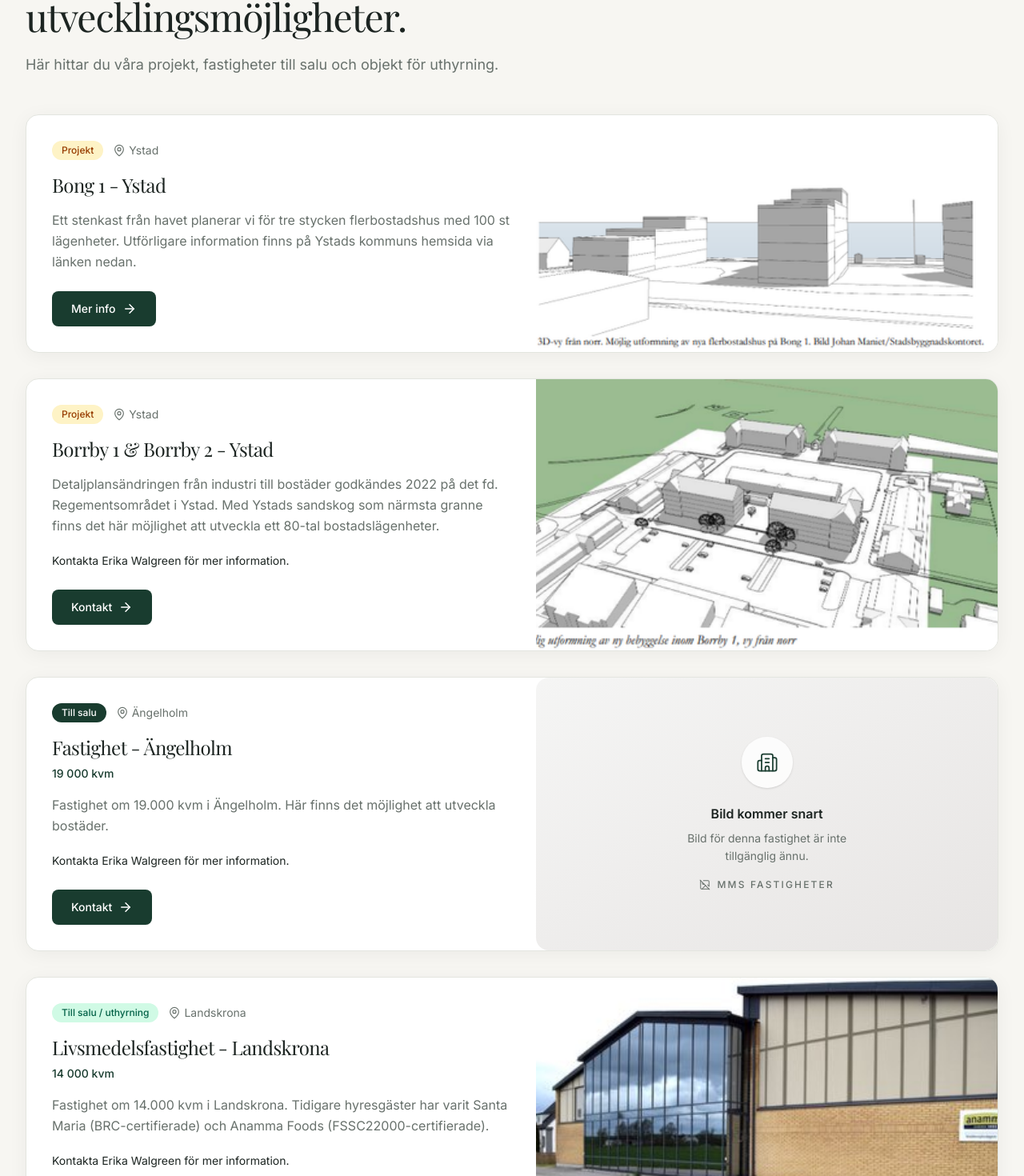
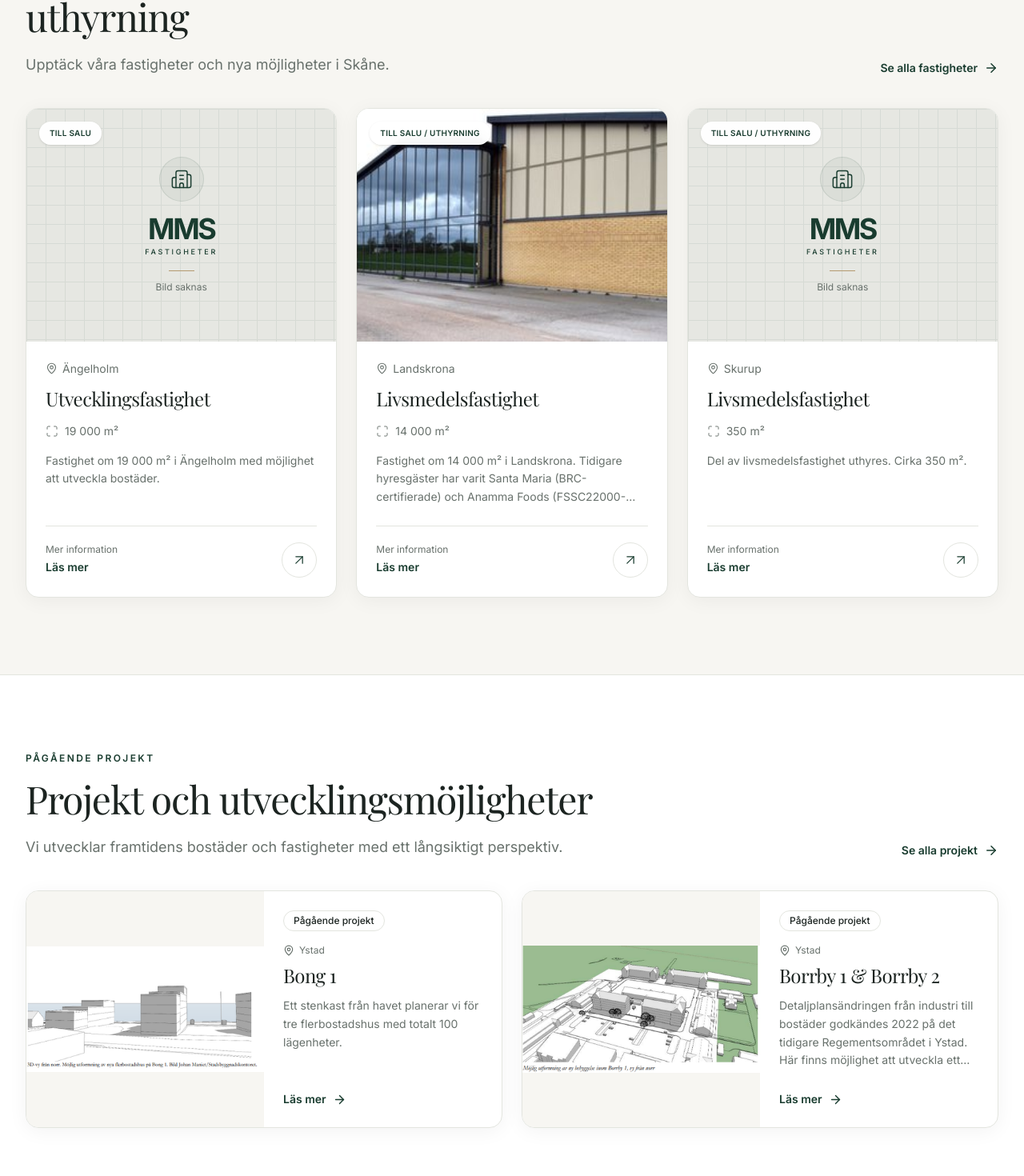
Before and after one commit to Margo-Katsan/mmsfastigheter, a Next.js app: page / in a window 1280 px wide. Shown: the part 1186-2656 px from the top of the page at 80% size. Built offline with nearby package versions, Linux system fonts and the light colour scheme; a web font is replaced by a local one.

Commit message:
feat: enhance property cards and add projects section

```diff
--- a/src/app/page.tsx
+++ b/src/app/page.tsx
@@ -1,13 +1,15 @@
 import { Hero } from "@/components/sections/Hero";
 import { Statistics } from "@/components/sections/Statistics";
-import { Properties } from "@/components/sections/Properties";
+import { FeaturedProperties } from "@/components/sections/FeaturedProperties";
+import { Projects } from "@/components/sections/Projects";
 
 export default function Home() {
   return (
     <main className="flex-1">
       <Hero />
       <Statistics />
-      <Properties />
+      <FeaturedProperties />
+      <Projects />
     </main>
   );
 }
--- /dev/null
+++ b/src/components/sections/FeaturedProperties.tsx
@@ -0,0 +1,43 @@
+import Link from "next/link";
+import { ArrowRight } from "lucide-react";
+
+import { Container } from "@/components/ui/Container";
+import { SectionHeading } from "@/components/ui/SectionHeading";
+import { PropertyCard } from "@/components/ui/PropertyCard";
+import { availableProperties } from "@/data/properties";
+
+export function FeaturedProperties() {
+  return (
+    <section
+      id="fastigheter"
+      className="bg-background py-16 lg:py-24"
+    >
+      <Container>
+        <div className="flex flex-col justify-between gap-6 lg:flex-row lg:items-end">
+          <SectionHeading
+            eyebrow="Utvalda fastigheter"
+            title="Aktuella fastigheter till salu och uthyrning"
+            description="Upptäck våra fastigheter och nya möjligheter i Skåne."
+          />
+
+          <Link
+            href="/fastigheter"
+            className="inline-flex shrink-0 items-center gap-2 self-start text-sm font-semibold text-primary transition-colors hover:text-primary-dark lg:self-auto"
+          >
+            Se alla fastigheter
+            <ArrowRight size={18} aria-hidden="true" />
+          </Link>
+        </div>
+
+        <div className="mt-10 grid gap-6 sm:grid-cols-2 lg:grid-cols-3">
+          {availableProperties.map((property) => (
+            <PropertyCard
+              key={property.id}
+              property={property}
+            />
+          ))}
+        </div>
+      </Container>
+    </section>
+  );
+}
--- /dev/null
+++ b/src/components/sections/Projects.tsx
@@ -0,0 +1,43 @@
+import Link from "next/link";
+import { ArrowRight } from "lucide-react";
+
+import { Container } from "@/components/ui/Container";
+import { SectionHeading } from "@/components/ui/SectionHeading";
+import { developmentProjects } from "@/data/properties";
+import { ProjectCard } from "../ui/ProjectCard";
+
+export function Projects() {
+  return (
+    <section
+      id="projekt"
+      className="border-y border-border bg-surface py-16 lg:py-24"
+    >
+      <Container>
+        <div className="flex flex-col justify-between gap-6 lg:flex-row lg:items-end">
+          <SectionHeading
+            eyebrow="Pågående projekt"
+            title="Projekt och utvecklingsmöjligheter"
+            description="Vi utvecklar framtidens bostäder och fastigheter med ett långsiktigt perspektiv."
+          />
+
+          <Link
+            href="/projekt"
+            className="inline-flex shrink-0 items-center gap-2 self-start text-sm font-semibold text-primary lg:self-auto"
+          >
+            Se alla projekt
+            <ArrowRight size={18} aria-hidden="true" />
+          </Link>
+        </div>
+
+        <div className="mt-10 grid gap-6 lg:grid-cols-2">
+          {developmentProjects.map((project) => (
+            <ProjectCard
+              key={project.id}
+              project={project}
+            />
+          ))}
+        </div>
+      </Container>
+    </section>
+  );
+}
--- a/src/components/sections/Properties.tsx
+++ /dev/null
@@ -1,27 +0,0 @@
-import { Container } from "@/components/ui/Container";
-import { SectionHeading } from "@/components/ui/SectionHeading";
-import { PropertyCard } from "@/components/ui/PropertyCard";
-import { properties } from "@/data/properties";
-
-export function Properties() {
-  return (
-    <section className="bg-background py-20 lg:py-24">
-      <Container>
-        <SectionHeading
-          eyebrow="Fastigheter & projekt"
-          title="Aktuella objekt och utvecklingsmöjligheter."
-          description="Här hittar du våra projekt, fastigheter till salu och objekt för uthyrning."
-        />
-
-        <div className="mt-12 space-y-8">
-          {properties.map((property) => (
-            <PropertyCard
-              key={property.id}
-              property={property}
-            />
-          ))}
-        </div>
-      </Container>
-    </section>
-  );
-}
--- a/src/components/ui/ImagePlaceholder.tsx
+++ b/src/components/ui/ImagePlaceholder.tsx
@@ -1,27 +1,56 @@
-import { Building2, ImageOff } from "lucide-react";
+import { Building2 } from "lucide-react";
+import { cn } from "@/lib/utils";
 
-export function ImagePlaceholder() {
+type ImagePlaceholderProps = {
+  className?: string;
+};
+
+export function ImagePlaceholder({
+  className,
+}: ImagePlaceholderProps) {
   return (
-    <div className="flex h-full min-h-[260px] w-full flex-col items-center justify-center rounded-2xl bg-linear-to-br from-stone-100 to-stone-200 text-center">
-      <div className="flex size-16 items-center justify-center rounded-full bg-white/80 shadow-sm">
-        <Building2
-          size={28}
-          strokeWidth={1.5}
-          className="text-primary"
-        />
-      </div>
+    <div
+      className={cn(
+        "relative flex h-full w-full items-center justify-center overflow-hidden bg-primary/8",
+        className
+      )}
+    >
+      {/* Architectural grid */}
+      <div
+        aria-hidden="true"
+        className="absolute inset-0 opacity-[0.07]"
+        style={{
+          backgroundImage: `
+            linear-gradient(to right, #193c2f 1px, transparent 1px),
+            linear-gradient(to bottom, #193c2f 1px, transparent 1px)
+          `,
+          backgroundSize: "24px 24px",
+        }}
+      />
 
-      <p className="mt-5 text-base font-semibold text-foreground">
-        Bild kommer snart
-      </p>
+      <div className="relative flex flex-col items-center px-4 py-8 text-center">
+        <div className="flex size-14 items-center justify-center rounded-full border border-primary/10 bg-primary/5">
+          <Building2
+            size={28}
+            strokeWidth={1.25}
+            className="text-primary"
+            aria-hidden="true"
+          />
+        </div>
 
-      <p className="mt-2 max-w-[220px] text-sm leading-relaxed text-muted">
-        Bild för denna fastighet är inte tillgänglig ännu.
-      </p>
+        <span className="mt-4 text-4xl font-bold leading-none tracking-[-0.07em] text-primary">
+          MMS
+        </span>
 
-      <div className="mt-4 inline-flex items-center gap-2 text-xs font-medium uppercase tracking-[0.18em] text-muted">
-        <ImageOff size={14} strokeWidth={1.75} />
-        MMS Fastigheter
+        <span className="mt-1 text-[9px] font-medium tracking-[0.3em] text-primary">
+          FASTIGHETER
+        </span>
+
+        <span className="mt-4 h-px w-8 bg-accent" />
+
+        <p className="mt-3 text-xs text-muted">
+          Bild saknas
+        </p>
       </div>
     </div>
   );
--- /dev/null
+++ b/src/components/ui/ProjectCard.tsx
@@ -0,0 +1,65 @@
+import Link from "next/link";
+import { ArrowRight, MapPin } from "lucide-react";
+
+import { PropertyImage } from "@/components/ui/PropertyImage";
+import { Badge } from "@/components/ui/Badge";
+import type { Property } from "@/types/property";
+
+type ProjectCardProps = {
+  project: Property;
+};
+
+export function ProjectCard({
+  project,
+}: ProjectCardProps) {
+  return (
+    <article className="group grid h-full overflow-hidden rounded-card border border-border bg-surface shadow-card transition-shadow hover:shadow-elevated md:grid-cols-2">
+      <Link
+        href={project.href}
+        aria-label={`Visa projektet ${project.title}`}
+        className="relative min-h-56 overflow-hidden bg-background"
+      >
+        <PropertyImage
+          src={project.image}
+          alt={`Planillustration för ${project.title}`}
+          sizes="(max-width: 767px) 100vw, 50vw"
+          contain
+        />
+      </Link>
+
+      <div className="flex flex-col items-start p-6">
+        <Badge variant="outline">
+          Pågående projekt
+        </Badge>
+
+        <div className="mt-4 flex items-center gap-1.5 text-xs text-muted">
+          <MapPin size={14} aria-hidden="true" />
+          {project.location}
+        </div>
+
+        <h3 className="mt-2 font-display text-2xl leading-tight text-foreground">
+          {project.title}
+        </h3>
+
+        <p className="mt-3 line-clamp-4 text-sm leading-relaxed text-muted">
+          {project.description}
+        </p>
+
+        <div className="mt-auto pt-6">
+          <Link
+            href={project.href}
+            className="inline-flex items-center gap-2 text-sm font-semibold text-primary"
+          >
+            Läs mer
+
+            <ArrowRight
+              size={17}
+              aria-hidden="true"
+              className="transition-transform motion-safe:group-hover:translate-x-1"
+            />
+          </Link>
+        </div>
+      </div>
+    </article>
+  );
+}
--- a/src/components/ui/PropertyCard.tsx
+++ b/src/components/ui/PropertyCard.tsx
@@ -1,10 +1,14 @@
-import Image from "next/image";
 import Link from "next/link";
-import { ArrowRight, MapPin } from "lucide-react";
+import {
+  ArrowUpRight,
+  MapPin,
+  Maximize,
+  Building2,
+} from "lucide-react";
 
 import { Badge } from "@/components/ui/Badge";
-import { Button } from "@/components/ui/Button";
-import { ImagePlaceholder } from "@/components/ui/ImagePlaceholder";
+import { PropertyImage } from "@/components/ui/PropertyImage";
+import { formatArea } from "@/lib/formatters";
 import { cn } from "@/lib/utils";
 import type { Property } from "@/types/property";
 
@@ -13,90 +17,126 @@ type PropertyCardProps = {
   className?: string;
 };
 
-function getBadgeVariant(status: Property["status"]) {
-  if (status === "Projekt") return "warning";
-  if (status === "Till salu / uthyrning") return "success";
-  return "default";
-}
-
 export function PropertyCard({
   property,
   className,
 }: PropertyCardProps) {
-  const {
-    title,
-    location,
-    status,
-    description,
-    image,
-    contactText,
-    ctaLabel = "Läs mer",
-    href = "#",
-    area,
-  } = property;
-
   return (
     <article
       className={cn(
-        "overflow-hidden rounded-card border border-border bg-surface shadow-card transition-shadow hover:shadow-elevated",
+        "group flex h-full flex-col overflow-hidden rounded-card",
+        "border border-border bg-surface shadow-card",
+        "transition-all duration-300",
+        "motion-safe:hover:-translate-y-1 hover:shadow-elevated",
         className
       )}
     >
-      <div className="grid gap-0 lg:grid-cols-[1.05fr_0.95fr]">
-        <div className="order-2 flex flex-col p-6 lg:order-1 lg:p-8">
-          <div className="mb-4 flex flex-wrap items-center gap-3">
-            <Badge variant={getBadgeVariant(status)}>{status}</Badge>
+      {/* Property image */}
+      <Link
+        href={property.href}
+        aria-label={`Visa ${property.title} i ${property.location}`}
+        className="relative block aspect-[4/3] overflow-hidden bg-background"
+      >
+        <PropertyImage
+          src={property.image}
+          alt={`${property.title} i ${property.location}`}
+          contain={property.status === "Projekt"}
+        />
 
-            <span className="inline-flex items-center gap-1 text-sm text-muted">
-              <MapPin size={16} strokeWidth={1.75} />
-              {location}
-            </span>
-          </div>
+        {/* Status */}
+        <div className="absolute top-4 left-4">
+          <Badge className="border border-white/30 bg-white/95 px-3 py-1.5 text-[10px] font-semibold uppercase tracking-wide text-primary shadow-sm backdrop-blur-sm">
+            {property.status}
+          </Badge>
+        </div>
+      </Link>
 
-          <h3 className="text-2xl leading-tight text-foreground">
-            {title}
-          </h3>
+      {/* Content */}
+      <div className="flex flex-1 flex-col p-5 sm:p-6">
+        {/* Location */}
+        <div className="flex items-center gap-1.5 text-sm text-muted">
+          <MapPin
+            size={15}
+            strokeWidth={1.75}
+            aria-hidden="true"
+          />
+          <span>{property.location}</span>
+        </div>
 
-          {area && (
-            <p className="mt-2 text-sm font-medium text-primary">
-              {area}
-            </p>
+        {/* Title */}
+        <h3 className="mt-3 font-display text-2xl leading-tight text-foreground">
+          <Link
+            href={property.href}
+            className="transition-colors hover:text-primary"
+          >
+            {property.title}
+          </Link>
+        </h3>
+
+        {/* Property information */}
+        <div className="mt-4 flex flex-wrap items-center gap-4">
+          {property.area !== undefined && (
+            <div className="flex items-center gap-2 text-sm text-muted">
+              <Maximize
+                size={16}
+                strokeWidth={1.5}
+                aria-hidden="true"
+              />
+
+              <span>{formatArea(property.area)}</span>
+            </div>
           )}
 
-          <p className="mt-4 text-sm leading-relaxed text-muted sm:text-base">
-            {description}
-          </p>
+          {property.apartments !== undefined && (
+            <div className="flex items-center gap-2 text-sm text-muted">
+              <Building2
+                size={16}
+                strokeWidth={1.5}
+                aria-hidden="true"
+              />
 
-          {contactText && (
-            <p className="mt-5 text-sm leading-relaxed text-foreground">
-              {contactText}
-            </p>
+              <span>
+                Ca {property.apartments} lägenheter
+              </span>
+            </div>
           )}
+        </div>
 
-          <div className="mt-6">
-            <Link href={href}>
-              <Button>
-                {ctaLabel}
-                <ArrowRight size={18} aria-hidden="true" />
-              </Button>
+        {/* Description */}
+        <p className="mt-4 line-clamp-3 text-sm leading-relaxed text-muted">
+          {property.description}
+        </p>
+
+        {/* Footer */}
+        <div className="mt-auto pt-6">
+          <div className="flex items-center justify-between border-t border-border pt-5">
+            <div>
+              <p className="text-xs text-muted">
+                {property.status === "Projekt"
+                  ? "Projektinformation"
+                  : "Mer information"}
+              </p>
+
+              <Link
+                href={property.href}
+                className="mt-1 inline-block text-sm font-semibold text-primary hover:underline"
+              >
+                Läs mer
+              </Link>
+            </div>
+
+            <Link
+              href={property.href}
+              aria-label={`Läs mer om ${property.title} i ${property.location}`}
+              className="flex size-11 items-center justify-center rounded-full border border-border text-primary transition-colors group-hover:border-primary group-hover:bg-primary group-hover:text-white"
+            >
+              <ArrowUpRight
+                size={20}
+                strokeWidth={1.5}
+                aria-hidden="true"
+              />
             </Link>
           </div>
-        </div>
-
-        <div className="order-1 min-h-[260px] lg:order-2">
-          {image ? (
-            <div className="relative h-full min-h-[260px] w-full">
-              <Image
-                src={image}
-                alt={title}
-                fill
-                sizes="(max-width: 1023px) 100vw, 40vw"
-                className="object-cover"
-              />
-            </div>
-          ) : (
-            <ImagePlaceholder />
-          )}
         </div>
       </div>
     </article>
--- /dev/null
+++ b/src/components/ui/PropertyImage.tsx
@@ -0,0 +1,43 @@
+"use client";
+
+import { useState } from "react";
+import Image from "next/image";
+
+import { ImagePlaceholder } from "@/components/ui/ImagePlaceholder";
+
+type PropertyImageProps = {
+  src?: string | null;
+  alt: string;
+  sizes?: string;
+  contain?: boolean;
+};
+
+export function PropertyImage({
+  src,
+  alt,
+  sizes = "(max-width: 639px) 100vw, (max-width: 1023px) 50vw, 33vw",
+  contain = false,
+}: PropertyImageProps) {
+  const [failedSrc, setFailedSrc] = useState<string | null>(
+    null
+  );
+
+  if (!src || failedSrc === src) {
+    return <ImagePlaceholder />;
+  }
+
+  return (
+    <Image
+      src={src}
+      alt={alt}
+      fill
+      sizes={sizes}
+      onError={() => setFailedSrc(src)}
+      className={
+        contain
+          ? "object-contain"
+          : "object-cover transition-transform duration-700 ease-out motion-safe:group-hover:scale-105"
+      }
+    />
+  );
+}
--- a/src/data/properties.ts
+++ b/src/data/properties.ts
@@ -3,64 +3,83 @@ import type { Property } from "@/types/property";
 export const properties: Property[] = [
   {
     id: "bong-1-ystad",
-    title: "Bong 1 - Ystad",
+    title: "Bong 1",
     location: "Ystad",
+    locationSlug: "ystad",
+    type: "residential",
     status: "Projekt",
     description:
-      "Ett stenkast från havet planerar vi för tre stycken flerbostadshus med 100 st lägenheter. Utförligare information finns på Ystads kommuns hemsida via länken nedan.",
+      "Ett stenkast från havet planerar vi för tre flerbostadshus med totalt 100 lägenheter.",
+    apartments: 100,
     image: "/images/properties/bong-1-ystad.png",
-    ctaLabel: "Mer info",
     href: "/projekt/bong-1-ystad",
   },
   {
     id: "borrby-1-borrby-2-ystad",
-    title: "Borrby 1 & Borrby 2 - Ystad",
+    title: "Borrby 1 & Borrby 2",
     location: "Ystad",
+    locationSlug: "ystad",
+    type: "residential",
     status: "Projekt",
     description:
-      "Detaljplansändringen från industri till bostäder godkändes 2022 på det fd. Regementsområdet i Ystad. Med Ystads sandskog som närmsta granne finns det här möjlighet att utveckla ett 80-tal bostadslägenheter.",
+      "Detaljplansändringen från industri till bostäder godkändes 2022 på det tidigare Regementsområdet i Ystad. Här finns möjlighet att utveckla ett 80-tal bostadslägenheter.",
+    apartments: 80,
     image: "/images/properties/borrby-1-borrby-2-ystad.png",
-    contactText: "Kontakta Erika Walgreen för mer information.",
-    ctaLabel: "Kontakt",
+    contactText:
+      "Kontakta Erika Walgreen för mer information.",
     href: "/projekt/borrby-1-borrby-2-ystad",
   },
   {
     id: "fastighet-angelholm",
-    title: "Fastighet - Ängelholm",
+    title: "Utvecklingsfastighet",
     location: "Ängelholm",
+    locationSlug: "angelholm",
+    type: "development",
     status: "Till salu",
     description:
-      "Fastighet om 19.000 kvm i Ängelholm. Här finns det möjlighet att utveckla bostäder.",
+      "Fastighet om 19 000 m² i Ängelholm med möjlighet att utveckla bostäder.",
+    area: 19000,
     image: null,
-    contactText: "Kontakta Erika Walgreen för mer information.",
-    ctaLabel: "Kontakt",
-    href: "/fastigheter/angelholm",
-    area: "19 000 kvm",
+    contactText:
+      "Kontakta Erika Walgreen för mer information.",
+    href: "/fastigheter/fastighet-angelholm",
   },
   {
     id: "livsmedelsfastighet-landskrona",
-    title: "Livsmedelsfastighet - Landskrona",
+    title: "Livsmedelsfastighet",
     location: "Landskrona",
+    locationSlug: "landskrona",
+    type: "industrial",
     status: "Till salu / uthyrning",
     description:
-      "Fastighet om 14.000 kvm i Landskrona. Tidigare hyresgäster har varit Santa Maria (BRC-certifierade) och Anamma Foods (FSSC22000-certifierade).",
+      "Fastighet om 14 000 m² i Landskrona. Tidigare hyresgäster har varit Santa Maria (BRC-certifierade) och Anamma Foods (FSSC22000-certifierade).",
+    area: 14000,
     image: "/images/properties/livsmedelsfastighet-landskrona.jpg",
-    contactText: "Kontakta Erika Walgreen för mer information.",
-    ctaLabel: "Kontakt",
-    href: "/fastigheter/landskrona",
-    area: "14 000 kvm",
+    contactText:
+      "Kontakta Erika Walgreen för mer information.",
+    href: "/fastigheter/livsmedelsfastighet-landskrona",
   },
   {
     id: "livsmedelsfastighet-skurup",
-    title: "Livsmedelsfastighet - Skurup",
+    title: "Livsmedelsfastighet",
     location: "Skurup",
+    locationSlug: "skurup",
+    type: "industrial",
     status: "Till salu / uthyrning",
     description:
-      "Del av livsmedelsfastighet uthyres. Ca 350 kvm.",
+      "Del av livsmedelsfastighet uthyres. Cirka 350 m².",
+    area: 350,
     image: null,
-    contactText: "Kontakta Erika Walgreen för mer information.",
-    ctaLabel: "Kontakt",
-    href: "/fastigheter/skurup",
-    area: "350 kvm",
+    contactText:
+      "Kontakta Erika Walgreen för mer information.",
+    href: "/fastigheter/livsmedelsfastighet-skurup",
   },
 ];
+
+export const availableProperties = properties.filter(
+  (property) => property.status !== "Projekt"
+);
+
+export const developmentProjects = properties.filter(
+  (property) => property.status === "Projekt"
+);
--- /dev/null
+++ b/src/lib/formatters.ts
@@ -0,0 +1,3 @@
+export function formatArea(area: number): string {
+  return `${new Intl.NumberFormat("sv-SE").format(area)} m²`;
+}
--- a/src/types/property.ts
+++ b/src/types/property.ts
@@ -1,17 +1,27 @@
 export type PropertyStatus =
   | "Till salu"
   | "Till salu / uthyrning"
+  | "Till uthyrning"
   | "Projekt";
+
+export type PropertyType =
+  | "residential"
+  | "commercial"
+  | "industrial"
+  | "development";
 
 export type Property = {
   id: string;
   title: string;
   location: string;
+  locationSlug: string;
+  type: PropertyType;
   status: PropertyStatus;
   description: string;
-  area?: string;
+  area?: number;
+  apartments?: number;
   image?: string | null;
   contactText?: string;
   ctaLabel?: string;
-  href?: string;
+  href: string;
 };
```
